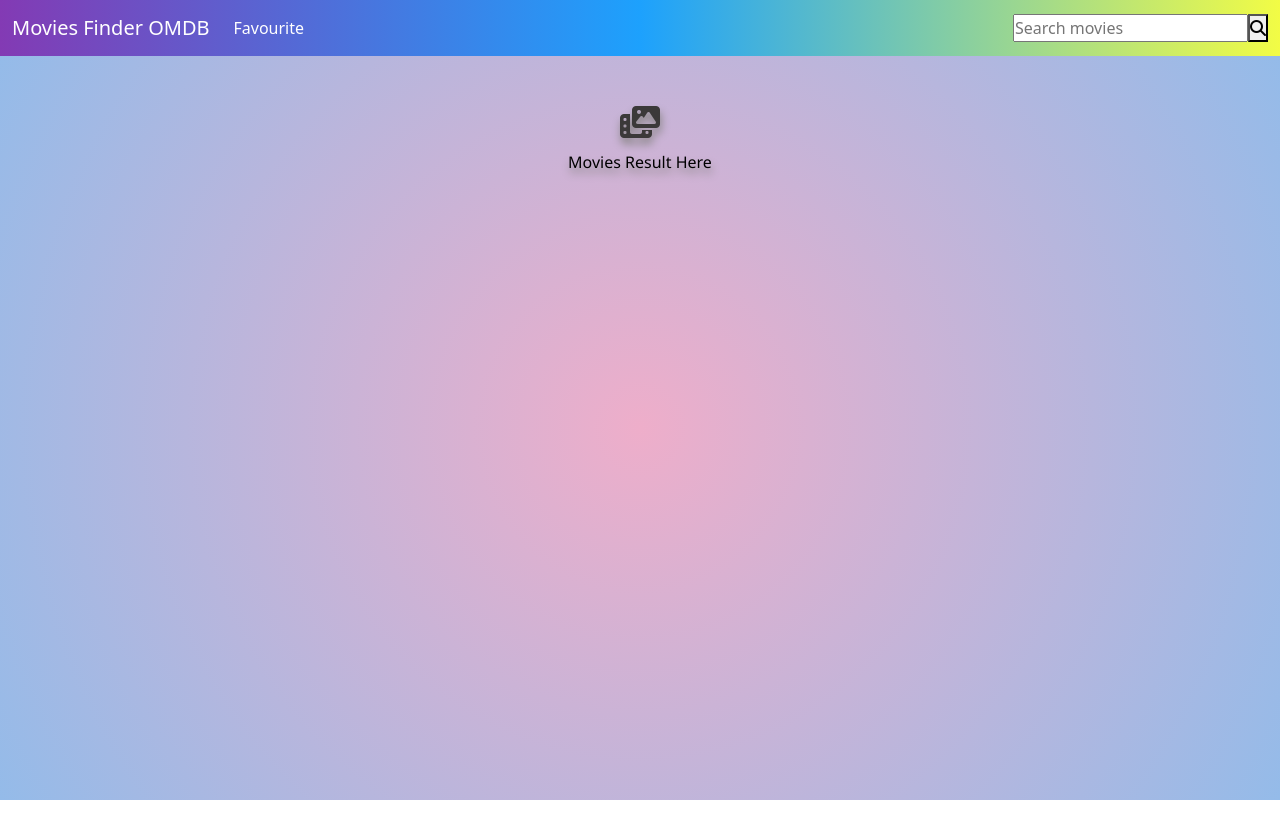
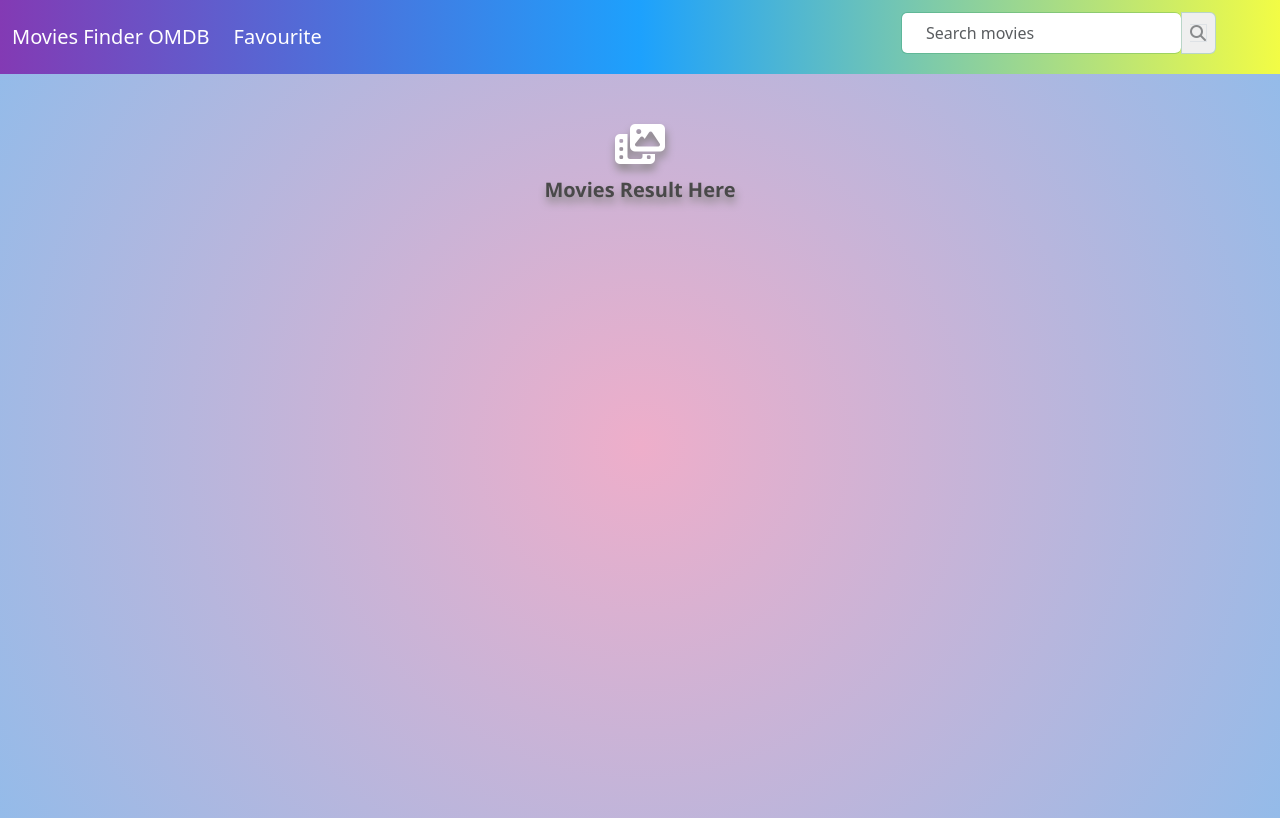
Before and after one commit to beasumit/IMDB-clone-App, a plain HTML site: page index.html in a window 1280 px wide. Drawn offline with nearby package versions, Linux system fonts and the light colour scheme.

Commit message:
theme change

```diff
--- a/index.html
+++ b/index.html
@@ -18,19 +18,19 @@
 <!-- navbar -->
     <nav class="  navbar navbar-expand-lg bg-body-tertiary bg-info  ">
         <div class="container-fluid  ">
-          <a class="navbar-brand text-white" href="./index.html">Movies Finder OMDB</a>
+          <a class="navbar-brand text-white " href="./index.html">Movies Finder OMDB</a>
           <button class="navbar-toggler" type="button" data-bs-toggle="collapse" data-bs-target="#navbarSupportedContent" aria-controls="navbarSupportedContent" aria-expanded="false" aria-label="Toggle navigation">
             <span class="navbar-toggler-icon"></span>
           </button>
           <div class="collapse navbar-collapse" id="navbarSupportedContent">
             <ul class="navbar-nav me-auto mb-2 mb-lg-0">
               <li class="nav-item">
-                <a class="nav-link active text-white" aria-current="page" href="./favorite.html">Favourite</a>
+                <a class="nav-link active text-white fs-5" aria-current="page" href="./favorite.html">Favourite</a>
               </li>
             </ul>
-            <form class="d-flex" role="search">
-                <input type="text" placeholder="Search movies" class="search-bar" id="Input">
-                <button type="submit"><i class="fa-solid fa-magnifying-glass"></i></button>
+            <form class="d-flex justify-content-center m-1 px-5 " id="searchMe" role="search">
+                <input type="text" placeholder="Search movies" class="search-bar px-4 rounded-start border border-success p-2 mb-2 border-opacity-25 form-control border border-end-0" id="Input">
+                <button type="submit" class="rounded-end  border border-success p-2 mb-2 border-opacity-25"><i class="fa-solid fa-magnifying-glass text-body-tertiary border border-start-0"></i></button>
             </form>
           </div>
         </div>
@@ -41,7 +41,7 @@
     <div class="main">
         <div class="fav-container">
             <!-- Items displayed here -->
-            <i class="fa-solid fa-photo-film" id="movi"><span>movies result here</span></i>
+            <i class="fa-solid fa-photo-film fs-1" id="movi"><span class="fs-5">movies result here</span></i>
         </div>
         <div class="start-exploring">
 
--- a/style.css
+++ b/style.css
@@ -18,6 +18,8 @@ nav{
     ;
 
 }
+
+
 
 
 
@@ -119,7 +121,7 @@ nav{
     justify-content: center ;
     align-items: center;
     gap: 1rem;
-    color: rgb(59, 57, 57);
+    color: #fff;
 }
 .fav-container {
     display: flex;
@@ -182,10 +184,10 @@ nav{
     color:red
 }
 .fav-container i span{
-    color: rgb(0, 0, 0);
+    color: rgb(73, 73, 73);
     font-family:'Segoe UI', Tahoma, Geneva, Verdana, sans-serif;
     text-transform: capitalize;
-    font-weight: 300;
+    font-weight: 700;
     font-size: 1rem;
 }
 
```
